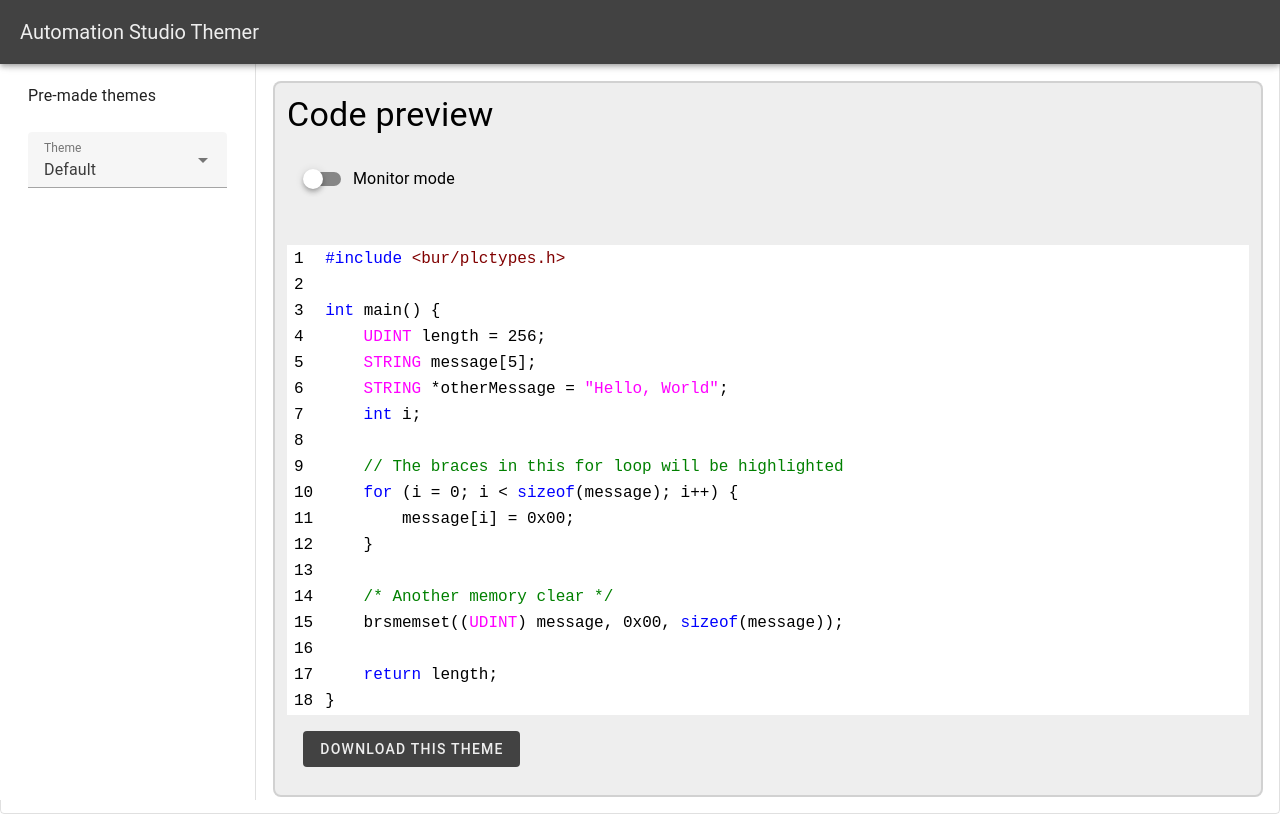
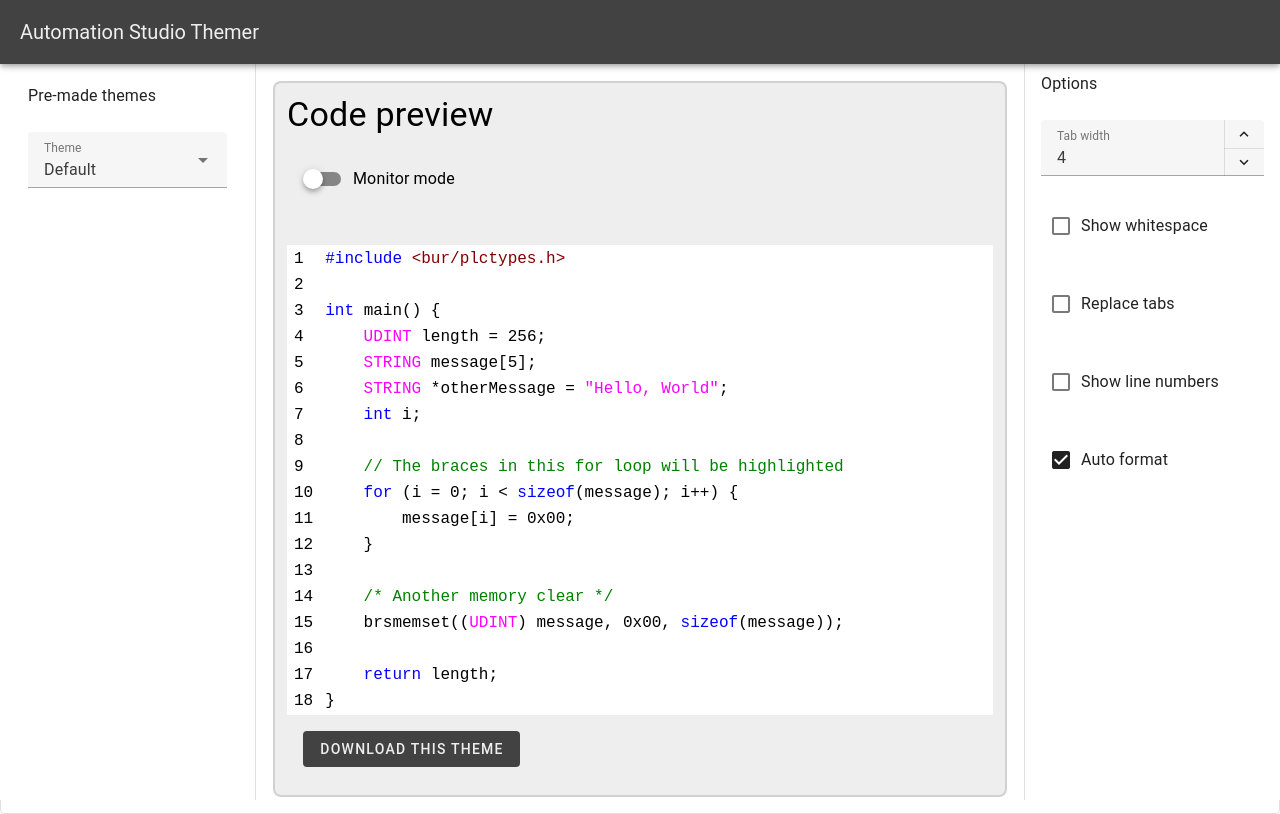
Before and after one commit to michael-taylor/as-themer, a Vue app: page / in a window 1280 px wide. Built offline with nearby package versions, Linux system fonts and the light colour scheme; a small style sheet from the web is missing; what tm-themes would draw is missing.

Commit message:
Added UI to set some editor options.

```diff
--- a/src/App.vue
+++ b/src/App.vue
@@ -1,6 +1,7 @@
 <script setup lang="ts">
 import CodePreview from './components/CodePreview.vue'
 import ThemePicker from "./components/ThemePicker.vue";
+import Options from "./components/Options.vue";
 </script>
 
 <template>
@@ -12,9 +13,10 @@ import ThemePicker from "./components/ThemePicker.vue";
       <ThemePicker/>
     </v-navigation-drawer>
 
-<!--    <v-navigation-drawer location="right">-->
-<!--      <v-list-item title="Drawer right"></v-list-item>-->
-<!--    </v-navigation-drawer>-->
+    <v-navigation-drawer location="right">
+      <v-list-item title="Options"></v-list-item>
+      <Options/>
+    </v-navigation-drawer>
 
     <v-main class="d-flex align-center justify-center">
       <v-container>
--- /dev/null
+++ b/src/components/Options.vue
@@ -0,0 +1,21 @@
+<script setup lang="ts">
+import {currentTheme} from "./theme.ts"
+
+</script>
+
+<template>
+  <v-container>
+    <v-number-input label="Tab width"
+                    control-variant="stacked"
+                    :min="0" :max="20"
+                    v-model="currentTheme.options.tabWidth" />
+    <v-checkbox label="Show whitespace" v-model="currentTheme.options.showWhitespace"></v-checkbox>
+    <v-checkbox label="Replace tabs" v-model="currentTheme.options.replaceTabs"/>
+    <v-checkbox label="Show line numbers" v-model="currentTheme.options.showLineNumbers"/>
+    <v-checkbox label="Auto format" v-model="currentTheme.options.autoFormat"/>
+  </v-container>
+</template>
+
+<style scoped>
+
+</style>
```
